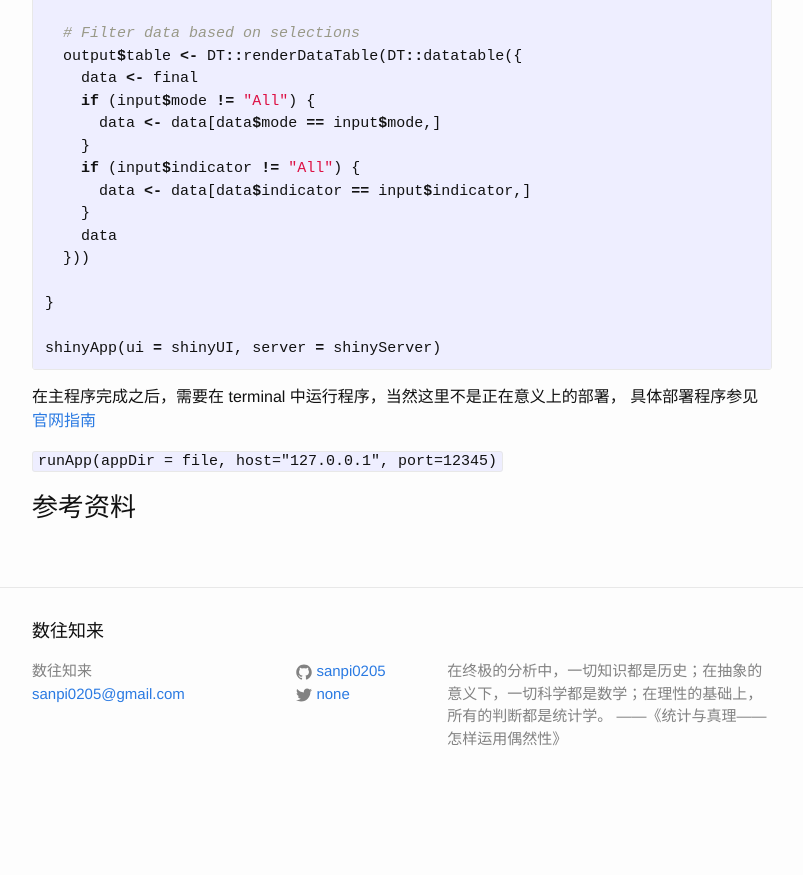
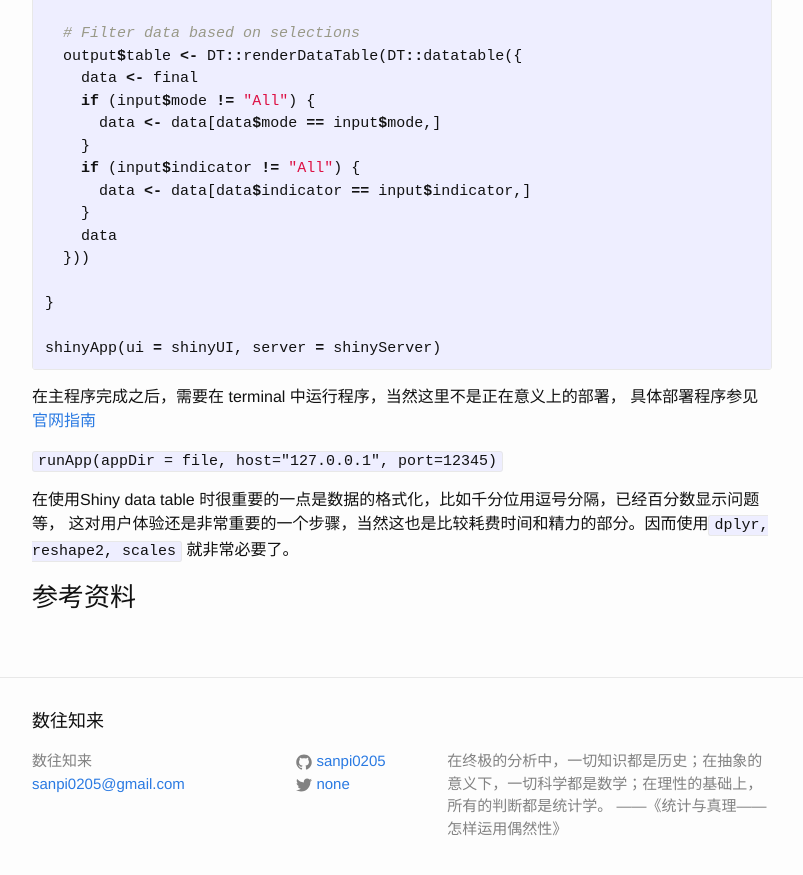
Before and after one commit to sanpi0205/sanpi0205.github.io, a Jekyll site: the page built from _posts/2016-07-13-r-shiny-table.markdown, in a window 1280 px wide and 900 px high, scrolled down 1482 px. Shown: the top 875 px of the window, without its empty margins (238-1041 px from the left). Built offline with Jekyll 4.4.1, drawn with Linux system fonts in a browser that asks for light colours; before the commit the page ends 2292 px from its top, so only the background shows below that.

Commit message:
R Shiny for data table

```diff
--- a/_posts/2016-07-13-r-shiny-table.markdown
+++ b/_posts/2016-07-13-r-shiny-table.markdown
@@ -87,6 +87,9 @@ shinyApp(ui = shinyUI, server = shinyServer)
 
 `runApp(appDir = file, host="127.0.0.1", port=12345)`
 
+在使用Shiny data table 时很重要的一点是数据的格式化，比如千分位用逗号分隔，已经百分数显示问题等，
+这对用户体验还是非常重要的一个步骤，当然这也是比较耗费时间和精力的部分。因而使用`dplyr, reshape2, scales`
+就非常必要了。
 
 
 
```
